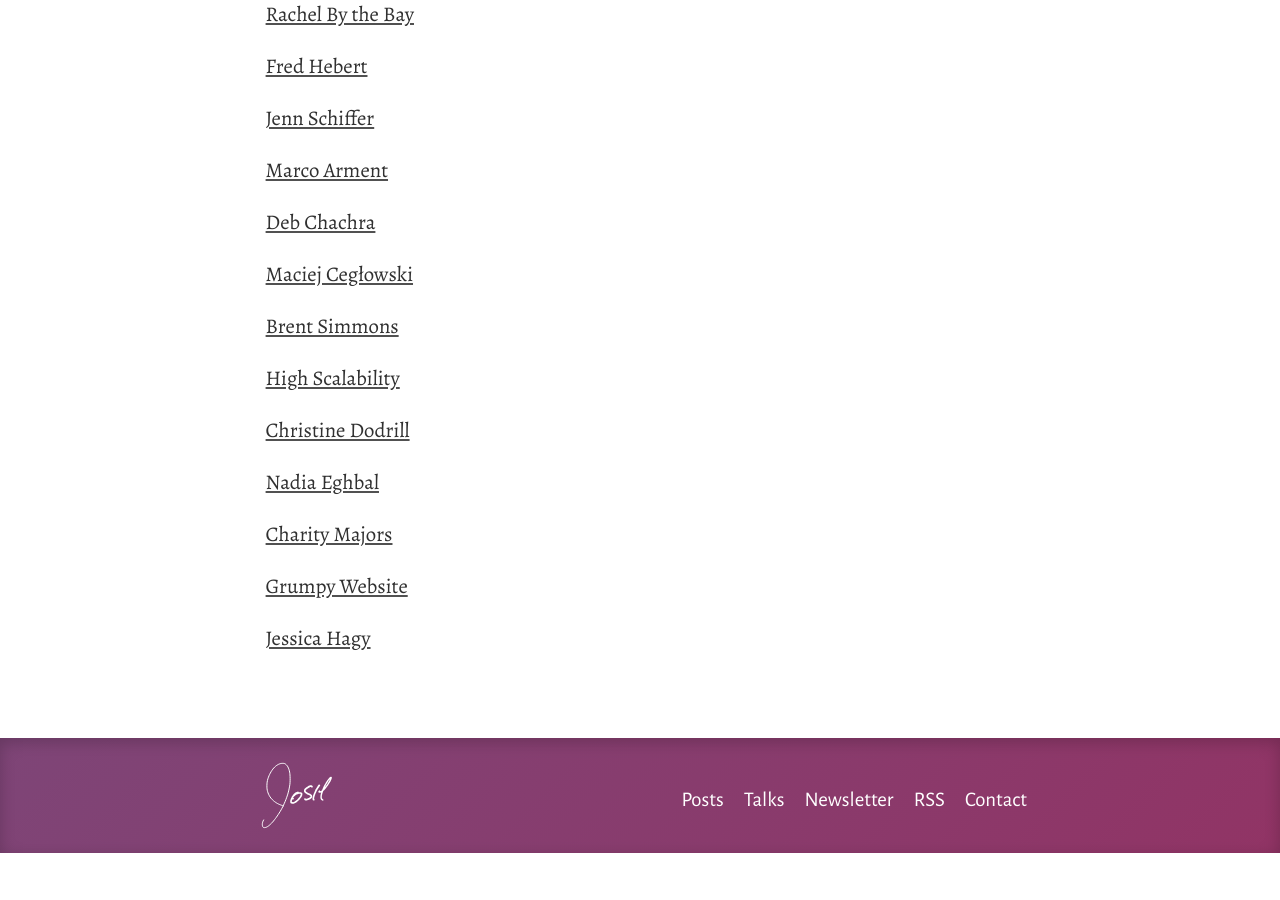
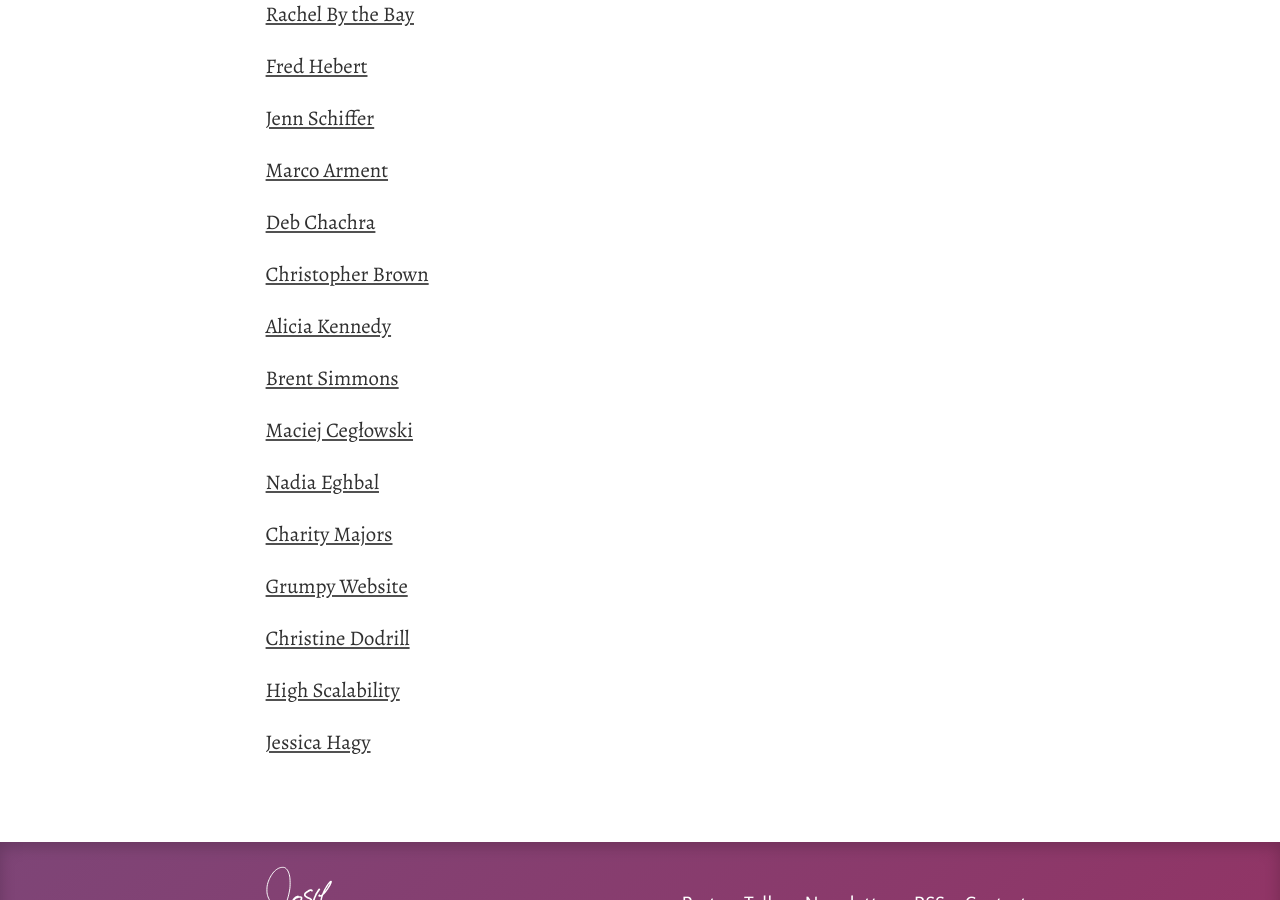
Before and after one commit to joshbeckman/andjosh.github.io, a Jekyll site: the page built from blogroll.html, in a window 1280 px wide and 900 px high, scrolled down 533 px. Built offline with Jekyll 4.4.1, drawn with Linux system fonts in a browser that asks for light colours; before the commit the page ends 1386 px from its top, so only the background shows below that.

Commit message:
chg:usr: Add recommended people

```diff
--- a/_config.yml
+++ b/_config.yml
@@ -108,3 +108,7 @@
     url: https://tinyletter.com/metafoundry
   - title: Nikhil Krishnan
     url: https://outofpocket.substack.com
+  - title: Alicia Kennedy
+    url: https://alicia-kennedy.com
+  - title: Christopher Brown
+    url: https://christopherbrown.com
```
